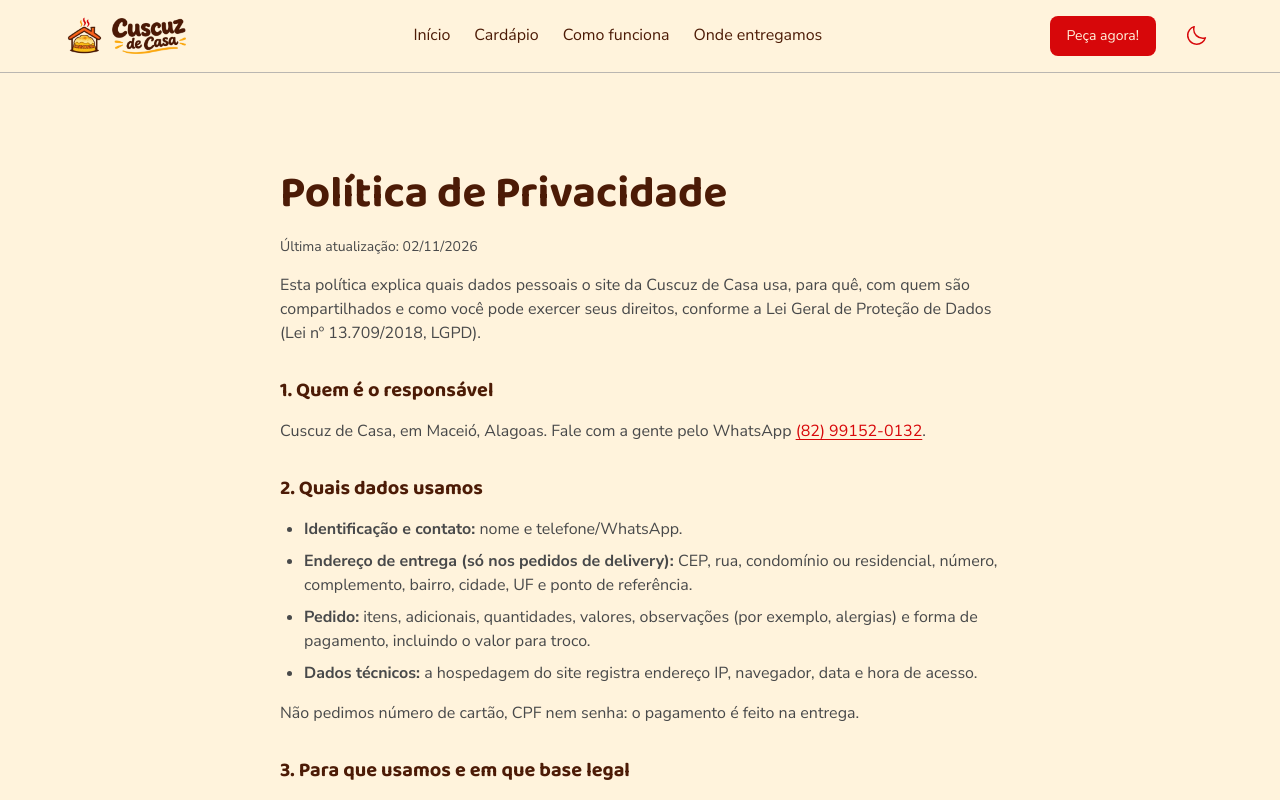
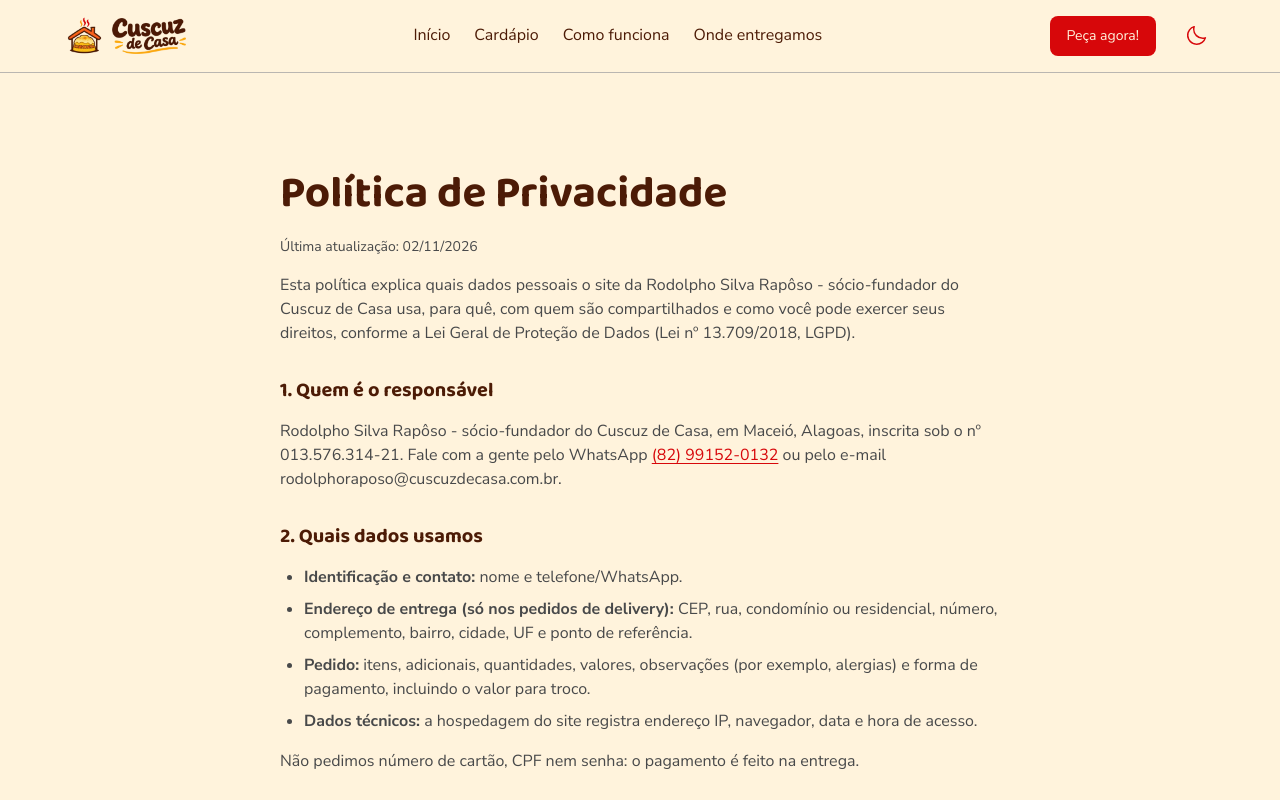
Before and after one commit to rodolphoraposo/cuscuzdecasa, a React (Vite) app: page /privacidade in a window 1280 px wide. Shown: the top 800 px of the page. Built offline with nearby package versions, Linux system fonts and the light colour scheme.

Commit message:
feat: atualização dos dados da empresa - nome, CPF e E-mail.

```diff
--- a/src/data/empresa.ts
+++ b/src/data/empresa.ts
@@ -1,10 +1,10 @@
 /** Dados que aparecem nas páginas de Termos de Uso e Política de Privacidade. */
 export const empresa: { nome: string; documento: string; email: string; cidade: string; atualizadoEm: string; retiradaInstrucao: string } = {
-  nome: "Cuscuz de Casa",
+  nome: "Rodolpho Silva Rapôso - sócio-fundador do Cuscuz de Casa",
   /** CNPJ ou CPF do responsável. PREENCHA antes de divulgar (se vazio, a linha não aparece). */
-  documento: "",
+  documento: "013.576.314-21",
   /** E-mail de contato (opcional). Se vazio, o contato é só pelo WhatsApp. */
-  email: "",
+  email: "rodolphoraposo@cuscuzdecasa.com.br",
   cidade: "Maceió, Alagoas",
   atualizadoEm: "02/11/2026",
   /** O que o cliente lê ao escolher "Retirada na casa" (o endereço da casa não aparece no site). */
```
